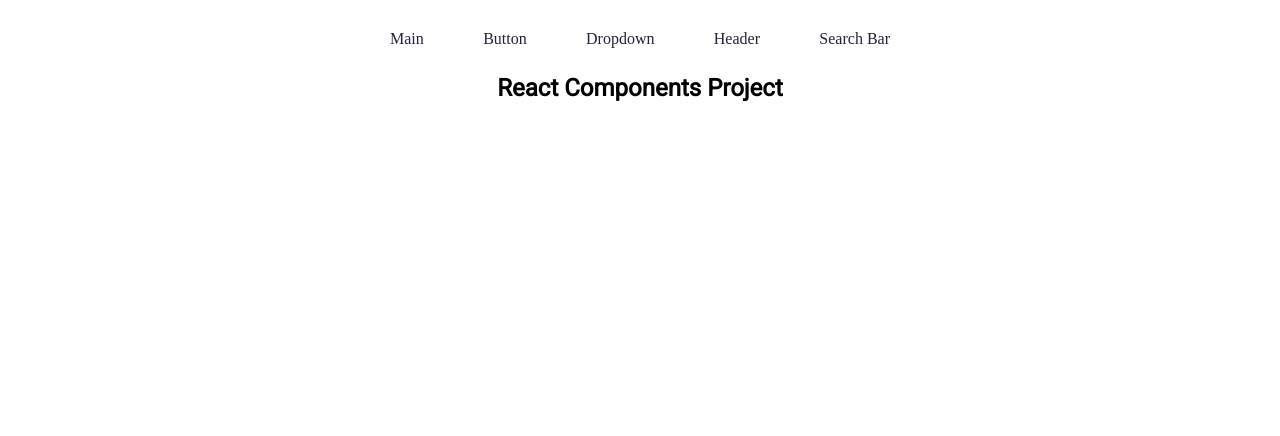
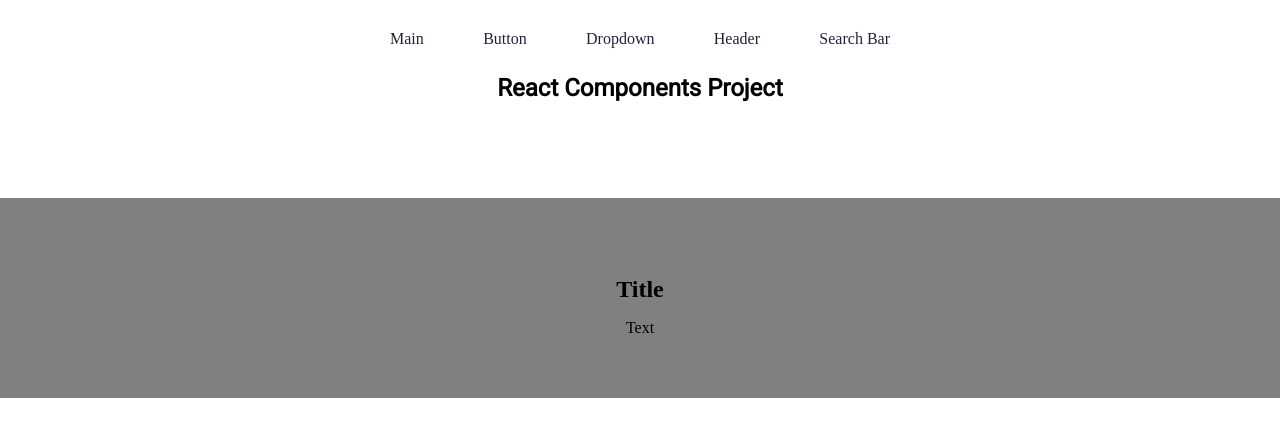
Before and after one commit to maximobelets/react-headers, a React app: page /header in a window 1280 px wide. Shown: the top 436 px of the page. Built offline with nearby package versions, Linux system fonts and the light colour scheme.

Commit message:
Add Wrapper component to all components

```diff
--- a/src/componentBlocks/SearchInput/SearchInput.module.css
+++ b/src/componentBlocks/SearchInput/SearchInput.module.css
@@ -2,5 +2,5 @@
 	width: 100%;
 	border-radius: 10px;
 	padding: 4px 10px;
-	border: 2px solid var(--main-color);
+	border: 2px solid var(--fourth-color);
 }
--- a/src/components/Dropdown/Dropdown.tsx
+++ b/src/components/Dropdown/Dropdown.tsx
@@ -3,6 +3,7 @@ import { TestArray } from '../../types/types';
 import s from './Dropdown.module.css';
 
 import {testArray} from '../../constants/constants';
+import { Wrapper } from '../../componentBlocks/Wrapper';
 
 interface IProps {
 	list: Array<TestArray>,
@@ -38,7 +39,7 @@ export const Dropdown = ({list}: IProps) => {
 	}
 
 	return (
-		<>
+		<Wrapper>
 			<input
 				className={s.root}
 				value={inputValue}
@@ -58,6 +59,6 @@ export const Dropdown = ({list}: IProps) => {
 					)}
 				</ul>
 			) : null}
-		</>
+		</Wrapper>
 	);
 };
--- a/src/components/Header/Header.module.css
+++ b/src/components/Header/Header.module.css
@@ -2,11 +2,13 @@
 	display: flex;
 	align-items: center;
 	justify-content: center;
+	flex-direction: column;
 	min-height: 200px;
+	width: 100%;
 }
 
 .title {
-	margin: 0;
+	margin: 20px 0;
 	font-size: 24px;
 	line-height: 20px;
 }
--- a/src/components/Header/Header.tsx
+++ b/src/components/Header/Header.tsx
@@ -1,4 +1,5 @@
 import React from 'react';
+import { Wrapper } from '../../componentBlocks/Wrapper';
 
 import s from './Header.module.css';
 
@@ -8,13 +9,21 @@ interface IProps {
 	color: string,
 };
 
-export const Header: React.FC<IProps> = ({title, backgroundColor, color, children}) => {
+export const Header: React.FC<IProps> = ({
+		title = 'Title',
+		backgroundColor = 'gray',
+		color = '#000',
+		children = 'Text'
+	}) => {
+
 	return (
+		<Wrapper>
 			<header className={s.root} style={{backgroundColor}}>
 				<h1 className={s.title} style={{color}}>
 					{title}
 				</h1>
 				{children}
 			</header>
+		</Wrapper>
 	)
 }
--- a/src/components/SearchBar/SearchBar.tsx
+++ b/src/components/SearchBar/SearchBar.tsx
@@ -1,6 +1,7 @@
 import { useEffect, useState } from "react";
 import { SearchInput } from "../../componentBlocks/SearchInput";
 import { SearchList } from "../../componentBlocks/SearchList";
+import { Wrapper } from "../../componentBlocks/Wrapper";
 
 import css from './SearchBar.module.css';
 
@@ -15,8 +16,6 @@ export const SearchBar = () => {
 			.then(response => {setData(response); setFilterData(response)})
 			.catch(error => console.log(error))
 	}, []);
-
-	console.log(data)
 
 	const handleInput = (event: React.ChangeEvent<HTMLInputElement>) => {
 		const {value} = event.currentTarget;
@@ -36,9 +35,11 @@ export const SearchBar = () => {
 	};
 
 	return (
-		<div className={css.root}>
-			<SearchInput handleInput={handleInput} />
-			<SearchList data={data} isActive={isActive} />
-		</div>
+		<Wrapper>
+			<div className={css.root}>
+				<SearchInput handleInput={handleInput} />
+				<SearchList data={data} isActive={isActive} />
+			</div>
+		</Wrapper>
 	)
 }
```
Lines whose indentation alone changed are shown as unchanged.
